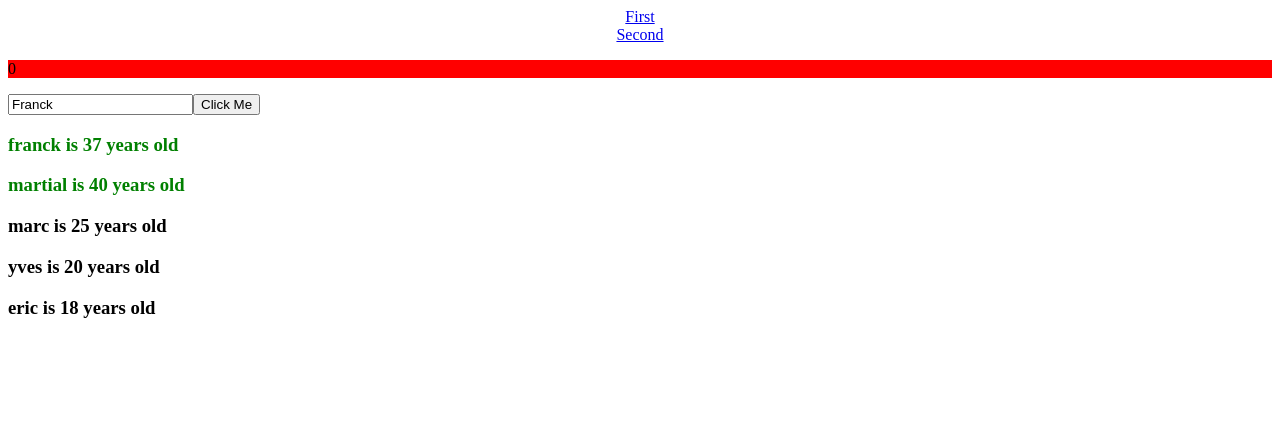
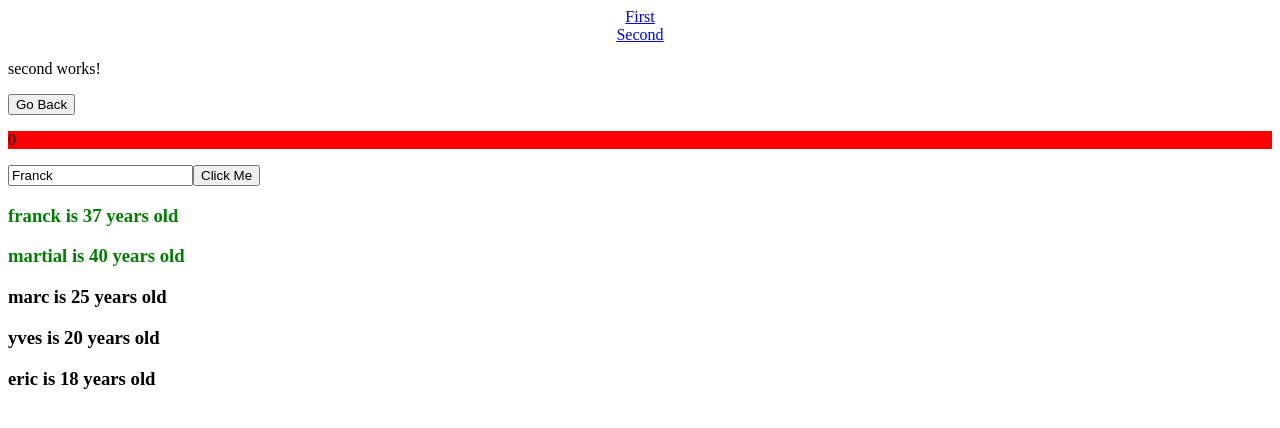
Before and after one commit to franckalainai/angular-intro, an Angular app: page /second/2 in a window 1280 px wide. Before the commit this address led to /. Shown: the top 428 px of the page. Built offline with nearby package versions, Linux system fonts and the light colour scheme.

Commit message:
Urls params

```diff
--- a/src/app/app-routing.module.ts
+++ b/src/app/app-routing.module.ts
@@ -6,7 +6,7 @@ import { SecondComponent } from './second/second.component';
 const routes: Routes = [
   {path: '', component: FirstComponent},
   {path: 'first', component: FirstComponent},
-  {path: 'second', component: SecondComponent}
+  {path: 'second/:id', component: SecondComponent}
 ];
 
 @NgModule({
--- a/src/app/app.component.html
+++ b/src/app/app.component.html
@@ -5,7 +5,7 @@
   <nav>
     <a routerLink='first'>First</a>
     <br>
-    <a routerLink='second'>Second</a>
+    <a routerLink='second/2'>Second</a>
   </nav>
 </div>
 <router-outlet></router-outlet>
--- a/src/app/second/second.component.html
+++ b/src/app/second/second.component.html
@@ -1 +1,2 @@
 <p>second works!</p>
+<button (click)="backLocation()">Go Back</button>
--- a/src/app/second/second.component.ts
+++ b/src/app/second/second.component.ts
@@ -1,4 +1,6 @@
 import { Component, OnInit } from '@angular/core';
+import { ActivatedRoute } from '@angular/router';
+import { Location } from '@angular/common';
 
 @Component({
   selector: 'app-second',
@@ -7,9 +9,15 @@ import { Component, OnInit } from '@angular/core';
 })
 export class SecondComponent implements OnInit {
 
-  constructor() { }
+  constructor(private route: ActivatedRoute, private location: Location) { }
 
   ngOnInit(): void {
+    let ourId = +this.route.snapshot.paramMap.get('id');
+    console.log(ourId);
+  }
+
+  backLocation(){
+    this.location.back();
   }
 
 }
```
